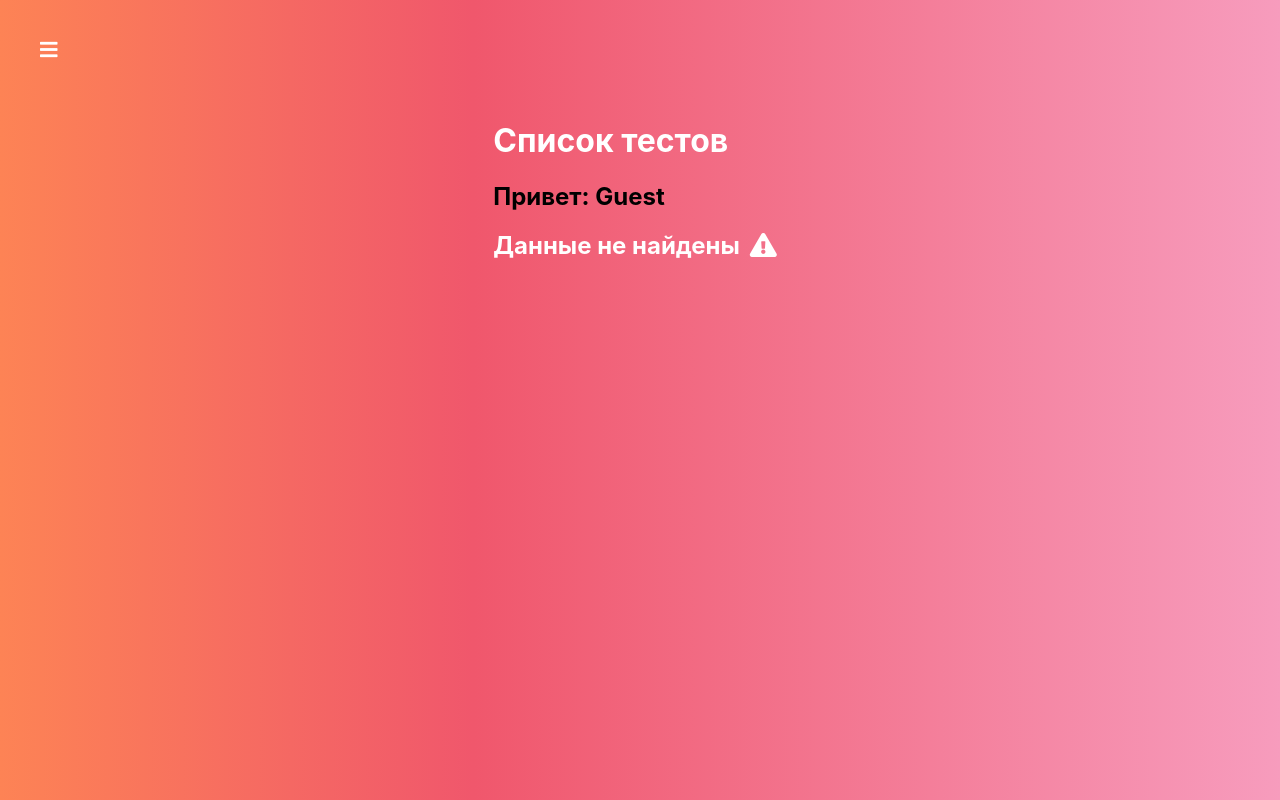
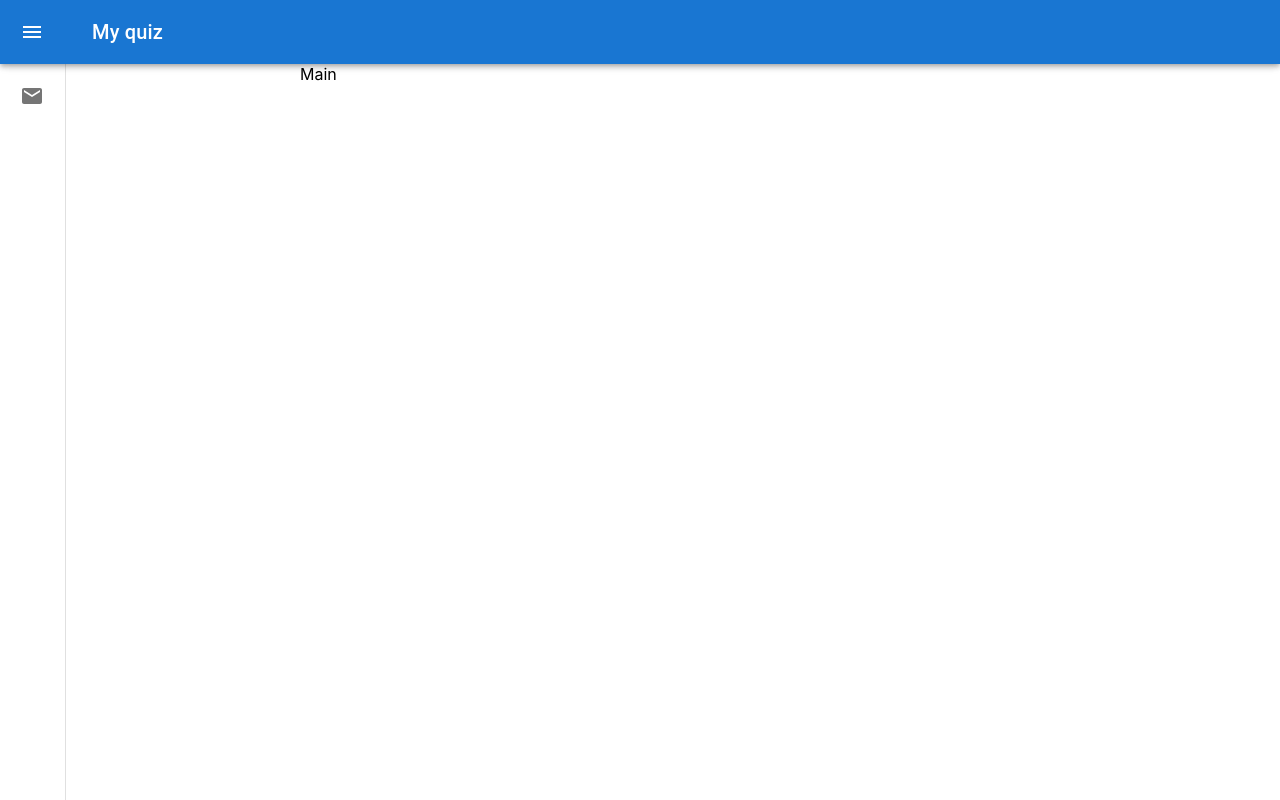
Before and after one commit to Mayamee/react-quiz, a React (Create React App) app: page / in a window 1280 px wide. Built offline with nearby package versions, Linux system fonts and the light colour scheme.

Commit message:
начал работу над Layout

```diff
--- a/package.json
+++ b/package.json
@@ -5,6 +5,7 @@
   "dependencies": {
     "@emotion/react": "^11.10.0",
     "@emotion/styled": "^11.10.0",
+    "@mui/icons-material": "^5.10.3",
     "@mui/material": "^5.10.2",
     "@mui/styled-engine": "^5.10.2",
     "@reduxjs/toolkit": "^1.8.4",
--- /dev/null
+++ b/src/components/UI/styled/AppBar/AppBar.js
@@ -0,0 +1,20 @@
+import { styled } from "@mui/system";
+import { AppBar as MuiAppBar } from "@mui/material";
+
+export default styled(MuiAppBar, {
+  shouldForwardProp: (prop) => prop !== "open" && prop !== "drawerWidth",
+})(({ theme, open, drawerWidth }) => ({
+  zIndex: theme.zIndex.drawer + 1,
+  transition: theme.transitions.create(["width", "margin"], {
+    easing: theme.transitions.easing.sharp,
+    duration: theme.transitions.duration.leavingScreen,
+  }),
+  ...(open && {
+    marginLeft: drawerWidth,
+    width: `calc(100% - ${drawerWidth}px)`,
+    transition: theme.transitions.create(["width", "margin"], {
+      easing: theme.transitions.easing.sharp,
+      duration: theme.transitions.duration.enteringScreen,
+    }),
+  }),
+}));
--- /dev/null
+++ b/src/components/UI/styled/AppBar/AppBarGutter.js
@@ -0,0 +1,5 @@
+import { styled } from "@mui/system";
+
+export default styled("div")(({ theme }) => ({
+  ...theme.mixins.toolbar,
+}));
--- /dev/null
+++ b/src/components/UI/styled/AppWrapper/AppWrapper.js
@@ -0,0 +1,5 @@
+import { styled } from "@mui/system";
+
+export default styled("div")(({ theme }) => ({
+  height: "100vh",
+}));
--- /dev/null
+++ b/src/components/UI/styled/Drawer/Drawer.js
@@ -0,0 +1,20 @@
+import { styled } from "@mui/system";
+import { Drawer as MuiDrawer } from "@mui/material";
+import { closedMixin, openedMixin } from "./DrawerMixins";
+
+export default styled(MuiDrawer, {
+  shouldForwardProp: (prop) => prop !== "open" && prop !== "drawerWidth",
+})(({ theme, open, drawerWidth }) => ({
+  width: drawerWidth,
+  flexShrink: 0,
+  whiteSpace: "nowrap",
+  boxSizing: "border-box",
+  ...(open && {
+    ...openedMixin(theme),
+    "& .MuiDrawer-paper": openedMixin(theme, drawerWidth),
+  }),
+  ...(!open && {
+    ...closedMixin(theme),
+    "& .MuiDrawer-paper": closedMixin(theme),
+  }),
+}));
--- /dev/null
+++ b/src/components/UI/styled/Drawer/DrawerHeader.js
@@ -0,0 +1,9 @@
+import { styled } from "@mui/system";
+export default styled("div")(({ theme }) => ({
+  display: "flex",
+  alignItems: "center",
+  justifyContent: "flex-end",
+  padding: theme.spacing(0, 1),
+  // necessary for content to be below app bar
+  ...theme.mixins.toolbar,
+}));
--- /dev/null
+++ b/src/components/UI/styled/Drawer/DrawerMixins.js
@@ -0,0 +1,20 @@
+export const openedMixin = (theme, drawerWidth) => ({
+  width: drawerWidth,
+  transition: theme.transitions.create("width", {
+    easing: theme.transitions.easing.sharp,
+    duration: theme.transitions.duration.enteringScreen,
+  }),
+  overflowX: "hidden",
+});
+
+export const closedMixin = (theme) => ({
+  transition: theme.transitions.create("width", {
+    easing: theme.transitions.easing.sharp,
+    duration: theme.transitions.duration.leavingScreen,
+  }),
+  overflowX: "hidden",
+  width: `calc(${theme.spacing(7)} + 1px)`,
+  [theme.breakpoints.up("sm")]: {
+    width: `calc(${theme.spacing(8)} + 1px)`,
+  },
+});
--- a/src/hoc/Layout/Layout.jsx
+++ b/src/hoc/Layout/Layout.jsx
@@ -1,12 +1,86 @@
-import NavBar from "../../components/NavBar/NavBar";
-import classes from "./Layout.module.scss";
+import { ChevronLeft, ChevronRight, Mail, Menu } from "@mui/icons-material";
+import {
+  IconButton,
+  List,
+  ListItem,
+  ListItemButton,
+  ListItemIcon,
+  ListItemText,
+  Toolbar,
+  Typography,
+} from "@mui/material";
+import { useTheme } from "@mui/material/styles";
+import { Box } from "@mui/system";
+import { useState } from "react";
+import AppBar from "../../components/UI/styled/AppBar/AppBar";
+import AppBarGutter from "../../components/UI/styled/AppBar/AppBarGutter";
+import AppWrapper from "../../components/UI/styled/AppWrapper/AppWrapper";
+import Drawer from "../../components/UI/styled/Drawer/Drawer";
+import DrawerHeader from "../../components/UI/styled/Drawer/DrawerHeader";
+
+const drawerWidth = 220;
 
 const Layout = ({ isAuth, children }) => {
+  const [isDrawerOpen, setDrawerOpen] = useState(false);
+  const handleDrawerOpen = () => setDrawerOpen(true);
+  const handleDrawerClose = () => setDrawerOpen(false);
+  const theme = useTheme();
   return (
-    <div className={classes.Layout}>
-      <NavBar isAuth={isAuth} />
-      <main>{children}</main>
-    </div>
+    <AppWrapper id="app-wrapper">
+      <AppBar drawerWidth={drawerWidth} position="fixed" open={isDrawerOpen}>
+        <Toolbar>
+          <IconButton
+            color="inherit"
+            aria-label="open drawer"
+            onClick={handleDrawerOpen}
+            edge="start"
+            sx={{
+              marginRight: 5,
+              ...(isDrawerOpen && { display: "none" }),
+            }}
+          >
+            <Menu color="#fff" />
+          </IconButton>
+          <Typography noWrap variant="h6" component="div">
+            My quiz
+          </Typography>
+        </Toolbar>
+      </AppBar>
+      <Drawer drawerWidth={drawerWidth} variant="permanent" open={isDrawerOpen}>
+        <DrawerHeader>
+          <IconButton onClick={handleDrawerClose}>
+            {theme.direction === "rtl" ? <ChevronRight /> : <ChevronLeft />}
+          </IconButton>
+        </DrawerHeader>
+        <List>
+          <ListItem disablePadding sx={{ display: "block" }}>
+            <ListItemButton
+              sx={{
+                minHeight: 48,
+                justifyContent: isDrawerOpen ? "initial" : "center",
+                px: 2.5,
+              }}
+            >
+              <ListItemIcon
+                sx={{
+                  minWidth: 0,
+                  mr: isDrawerOpen ? 3 : "auto",
+                  justifyContent: "center",
+                }}
+              >
+                <Mail />
+              </ListItemIcon>
+              <ListItemText
+                primary={"text"}
+                sx={{ opacity: isDrawerOpen ? 1 : 0 }}
+              />
+            </ListItemButton>
+          </ListItem>
+        </List>
+      </Drawer>
+      <AppBarGutter />
+      <Box sx={{ color: "#000", paddingLeft: "300px" }}>Main</Box>
+    </AppWrapper>
   );
 };
 
--- a/src/hoc/Layout/Layout.module.scss
+++ /dev/null
@@ -1,10 +0,0 @@
-.Layout {
-  height: 100vh;
-  display: flex;
-  flex-direction: column;
-  & main {
-    display: flex;
-    flex-direction: column;
-    flex-grow: 1;
-  }
-}
--- a/src/index.js
+++ b/src/index.js
@@ -11,6 +11,11 @@ import { quizReducer } from "./store/reducers/quizReducer";
 import { createQuizReducer } from "./store/reducers/createQuizReducer";
 import { authReducer } from "./store/reducers/authReducer";
 import { cacheReducer } from "./store/reducers/cacheQuizReducer";
+import {
+  StyledEngineProvider,
+  ThemeProvider,
+  createTheme,
+} from "@mui/material/styles";
 
 const Store = configureStore({
   reducer: {
@@ -23,11 +28,17 @@ const Store = configureStore({
   middleware: [thunk],
 });
 
+const theme = createTheme({});
+
 const root = ReactDOM.createRoot(document.getElementById("root"));
 const app = (
   <Provider store={Store}>
     <Router>
-      <App />
+      <StyledEngineProvider injectFirst>
+        <ThemeProvider theme={theme}>
+          <App />
+        </ThemeProvider>
+      </StyledEngineProvider>
     </Router>
   </Provider>
 );
```
Also changed, not shown: 2 other files (tests, documents, lock files or other folders).
